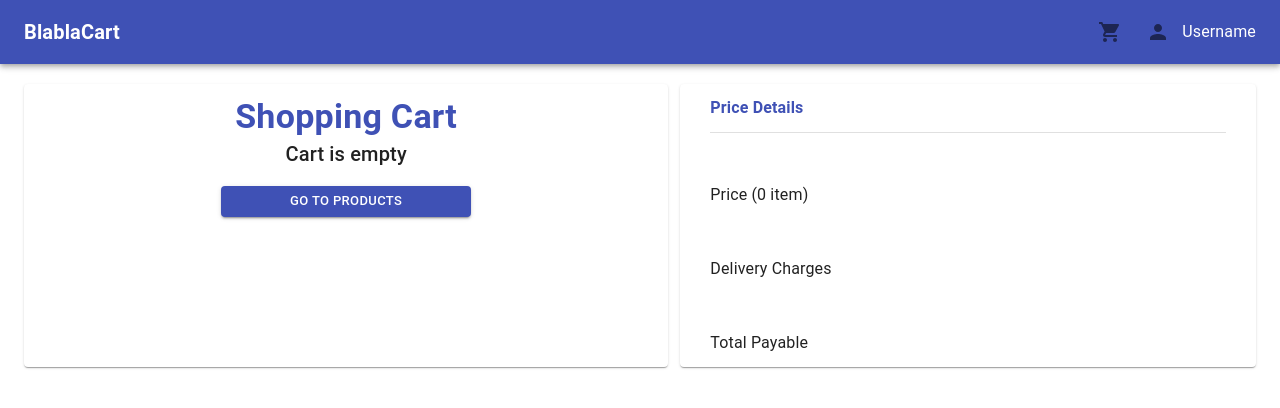
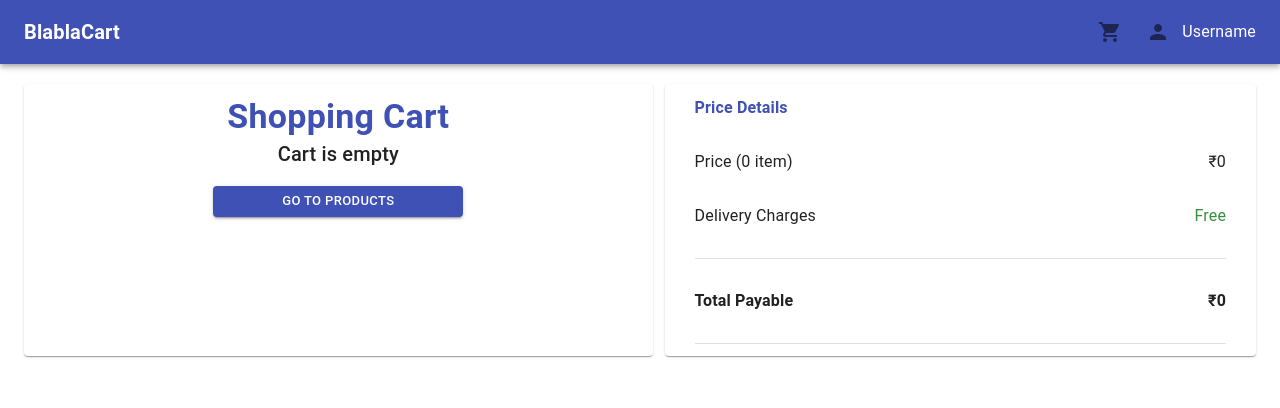
Before and after one commit to Lartum/Blablacart, a React (Create React App) app: page /viewcart in a window 1280 px wide. Shown: the top 408 px of the page. Built offline with nearby package versions, Linux system fonts and the light colour scheme.

Commit message:
added pricing

```diff
--- a/src/components/Cart.js
+++ b/src/components/Cart.js
@@ -1,6 +1,7 @@
 import {
   Box,
   Button,
+  Divider,
   FormControl,
   IconButton,
   List,
@@ -18,6 +19,12 @@ export default function Cart({ cartToggle, toggleCart }) {
     useCart(useCart);
   const history = useHistory();
 
+  let totalPrice = 0;
+  if (cart.length > 0) {
+    cart.map(({ quantity, price }) => {
+      totalPrice = (totalPrice + price * 75) * quantity;
+    });
+  }
   return (
     <>
       {cartToggle ? (
@@ -25,7 +32,7 @@ export default function Cart({ cartToggle, toggleCart }) {
           <List>
             {cart.length > 0 ? (
               <>
-                {cart.map(({ id, image, title }, index) => (
+                {cart.map(({ id, image, title, price }, index) => (
                   <ListItem key={id}>
                     <Box className={classes.imageContainer}>
                       <img
@@ -39,6 +46,9 @@ export default function Cart({ cartToggle, toggleCart }) {
                         {title.length > 20
                           ? title.substring(0, 20) + "..."
                           : title}
+                      </Typography>
+                      <Typography style={{ color: "#00000D" }}>
+                        ₹ {price * 75}
                       </Typography>
                       <Box
                         style={{ display: "flex", justifyContent: "flex-end" }}
@@ -67,6 +77,14 @@ export default function Cart({ cartToggle, toggleCart }) {
                     </Box>
                   </ListItem>
                 ))}
+                <Divider />
+                <ListItem>
+                  <Typography style={{ color: "#000" }}>Total</Typography>
+                  <Typography style={{ marginLeft: "auto", color: "#000" }}>
+                    ₹{totalPrice}
+                  </Typography>
+                </ListItem>
+                <Divider />
                 <ListItem>
                   <Button
                     fullWidth
--- a/src/components/Checkout.js
+++ b/src/components/Checkout.js
@@ -50,7 +50,7 @@ export const OrderSummary = () => {
     <div>
       <List>
         {cart.length > 0 ? (
-          cart.map(({ id, image, title }, index) => (
+          cart.map(({ id, image, title, price, quantity }, index) => (
             <ListItem key={id}>
               <Box className={classes.imageContainer}>
                 <img
@@ -63,11 +63,12 @@ export const OrderSummary = () => {
                 <Typography style={{ color: "#00000D" }}>
                   {title.length > 20 ? title.substring(0, 20) + "..." : title}
                 </Typography>
+                <Typography style={{ color: "#00000D" }}>₹{}</Typography>
                 <Box style={{ display: "flex", justifyContent: "flex-end" }}>
                   <FormControl style={{ alignSelf: "center" }}>
                     <input
                       defaultValue={1}
-                      // value={cart[index].quantity}
+                      value={quantity}
                       onChange={(e) =>
                         handleQuantityChange(index, e.target.value)
                       }
--- a/src/components/ViewCartCard.js
+++ b/src/components/ViewCartCard.js
@@ -13,6 +13,7 @@ export default function ViewCartCard({
   id,
   image,
   title,
+  price,
   quantity,
   removeProduct,
   handleQuantityChange,
@@ -38,6 +39,9 @@ export default function ViewCartCard({
             className={classes.cartProductImage}
             style={{ position: "relative" }}
           />
+          <Typography style={{ alignSelf: "center", marginLeft: 16 }}>
+            ₹ {price * 75}
+          </Typography>
           <Box style={{ marginLeft: "auto" }}>
             <Box style={{ display: "flex", justifyContent: "flex-end" }}>
               <FormControl style={{ alignSelf: "center" }}>
--- a/src/contexts/cart-context.js
+++ b/src/contexts/cart-context.js
@@ -13,7 +13,8 @@ export const CartProvider = ({ children }) => {
       if (cartProducts[existingProduct].quantity >= 5) {
         return false;
       }
-      return cartProducts[existingProduct].quantity++;
+      const newQuantity = cartProducts[existingProduct].quantity++;
+      return (cartProducts[existingProduct].price *= newQuantity);
     }
     setcartProducts(cartProducts.concat(product));
   };
@@ -22,6 +23,7 @@ export const CartProvider = ({ children }) => {
   };
 
   const handleQuantityChange = (index, value) => {
+    cartProducts[index].price *= value;
     cartProducts[index].quantity = value;
   };
   const data = [cartProducts, addProduct, removeProduct, handleQuantityChange];
--- a/src/pages/home.js
+++ b/src/pages/home.js
@@ -56,13 +56,14 @@ export default function Home() {
       />
       <Container maxWidth="lg">
         <div className={classes.root}>
-          {products.map(({ id, image, title }, index) => (
+          {products.map(({ id, image, title, price }, index) => (
             <ProductCard
               key={index}
               loading={loading}
               id={id}
               image={image}
               title={title}
+              price={price}
             />
           ))}
         </div>
--- a/src/pages/product.js
+++ b/src/pages/product.js
@@ -104,6 +104,26 @@ export default function Product() {
               </Typography>
             )}
             {loading || !product ? (
+              <Skeleton
+                animation="wave"
+                variant="rect"
+                height={20}
+                style={{
+                  marginBottom: 18,
+                  width: 250,
+                  // marginLeft: "auto",
+                  // marginRight: "auto",
+                }}
+              />
+            ) : (
+              <Typography
+                variant="h4"
+                style={{ marginBottom: 18, fontWeight: "bold" }}
+              >
+                ₹ {product.price * 75}
+              </Typography>
+            )}
+            {loading || !product ? (
               <>
                 <Skeleton
                   animation="wave"
--- a/src/pages/viewcart.js
+++ b/src/pages/viewcart.js
@@ -15,6 +15,15 @@ export default function ViewCart() {
   const [cart, addProduct, removeProduct, handleQuantityChange] =
     useCart(useCart);
   const history = useHistory();
+  let totalItems = 0,
+    totalPrice = 0;
+  if (cart.length > 0) {
+    cart.map(({ quantity, price }) => {
+      totalItems = totalItems + quantity;
+      totalPrice = (totalPrice + price * 75) * quantity;
+    });
+  }
+
   return (
     <>
       <Navbar hideSidebar={true} />
@@ -42,13 +51,14 @@ export default function ViewCart() {
                 Cart is empty
               </Typography>
             ) : (
-              cart.map(({ id, image, title, quantity }, index) => (
+              cart.map(({ id, image, title, quantity, price }, index) => (
                 <ViewCartCard
                   key={id}
                   index={index}
                   id={id}
                   image={image}
                   title={title}
+                  price={price}
                   quantity={quantity}
                   removeProduct={removeProduct}
                   handleQuantityChange={handleQuantityChange}
@@ -94,11 +104,11 @@ export default function ViewCart() {
               marginTop: 20,
               display: "flex",
               flexDirection: "column",
-              gap: 50,
+              gap: 30,
               height: "fit-content",
             }}
           >
-            <Box>
+            <Box style={{ display: "flex" }}>
               <Typography
                 variant="body1"
                 color="primary"
@@ -108,17 +118,30 @@ export default function ViewCart() {
               </Typography>
               <Divider style={{ marginTop: 12 }} />
             </Box>
-            <Box>
+            <Box style={{ display: "flex" }}>
               <Typography>
-                Price (<span>{cart.length} item</span>)
+                Price (<span>{totalItems} item</span>)
+              </Typography>
+              <Typography style={{ marginLeft: "auto" }}>
+                ₹{totalPrice}
               </Typography>
             </Box>
-            <Box>
+            <Box style={{ display: "flex" }}>
               <Typography>Delivery Charges</Typography>
+              <Typography style={{ marginLeft: "auto", color: "#388e3c" }}>
+                Free
+              </Typography>
             </Box>
-            <Box>
-              <Typography>Total Payable</Typography>
+            <Divider />
+            <Box style={{ display: "flex" }}>
+              <Typography style={{ fontWeight: "bold" }}>
+                Total Payable
+              </Typography>
+              <Typography style={{ marginLeft: "auto", fontWeight: "bold" }}>
+                ₹{totalPrice}
+              </Typography>
             </Box>
+            <Divider />
           </Paper>
         </div>
       </Container>
```
Also changed, not shown: src/components/ProductCard.js (+25 -1 lines).
